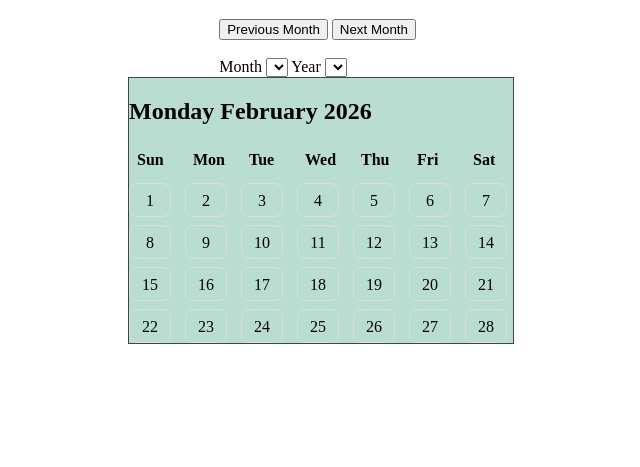
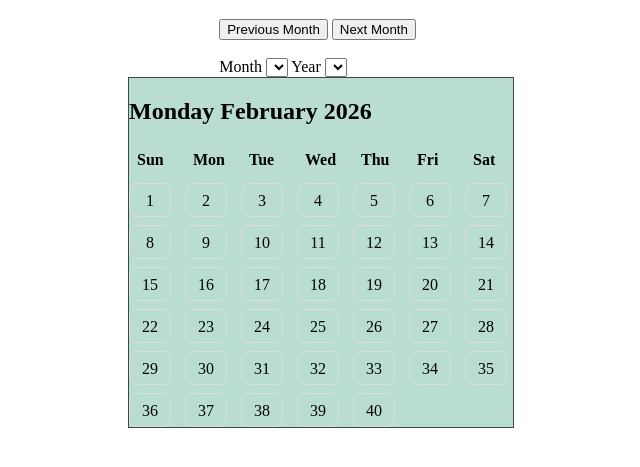
Before and after one commit to M-Abdoon/Piscine-Sprint-2-Project, a website: page index.html in a window 1280 px wide. Shown: the part 69-536 px from the top of the page, without its empty margins (319-959 px from the left). Drawn offline with Linux system fonts and the light colour scheme.

Commit message:
add days dynamically

```diff
--- a/index.html
+++ b/index.html
@@ -39,7 +39,7 @@
       </div>
 
       <div id="calendarGrid" class="grid">
-        <div class="day">1</div>
+        <!-- <div class="day">1</div>
         <div class="day">2</div>
         <div class="day">3</div>
         <div class="day">4</div>
@@ -69,7 +69,7 @@
         <div class="day">25</div>
         <div class="day">26</div>
         <div class="day">27</div>
-        <div class="day">28</div>
+        <div class="day">28</div> -->
       </div>
     </div>
     </main>
--- a/script.js
+++ b/script.js
@@ -38,3 +38,10 @@ const monthTitle = document.getElementById("monthTitle");
 monthTitle.textContent= `${currentDay} ${currentMonth} ${currentYear} `;
 
 //---------------------------------------------------------------------------
+
+const calendarGrid = document.getElementById("calendarGrid");
+let days = "";
+for(let i = 1 ; i <=40 ; i++){
+  days += `<div class="day" >  ${i} </div>`;
+  calendarGrid.innerHTML= days;
+}
```
